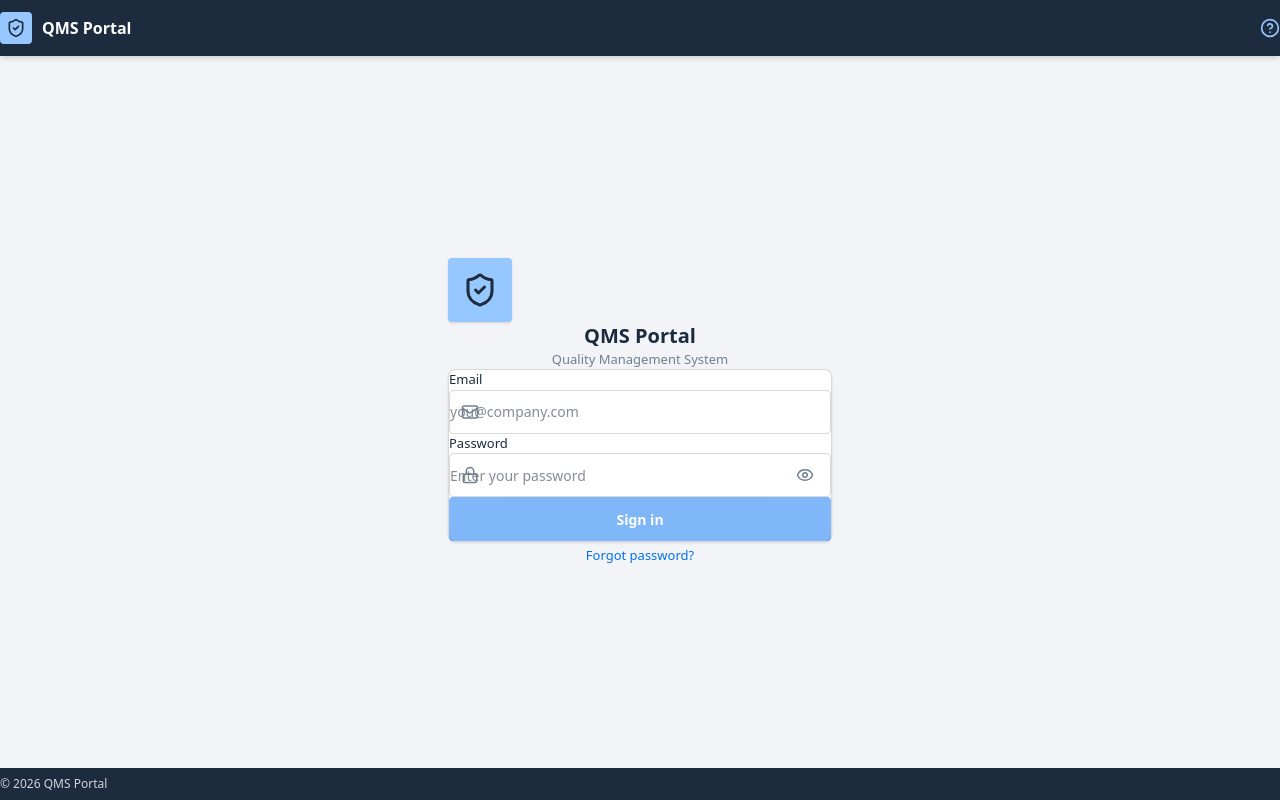
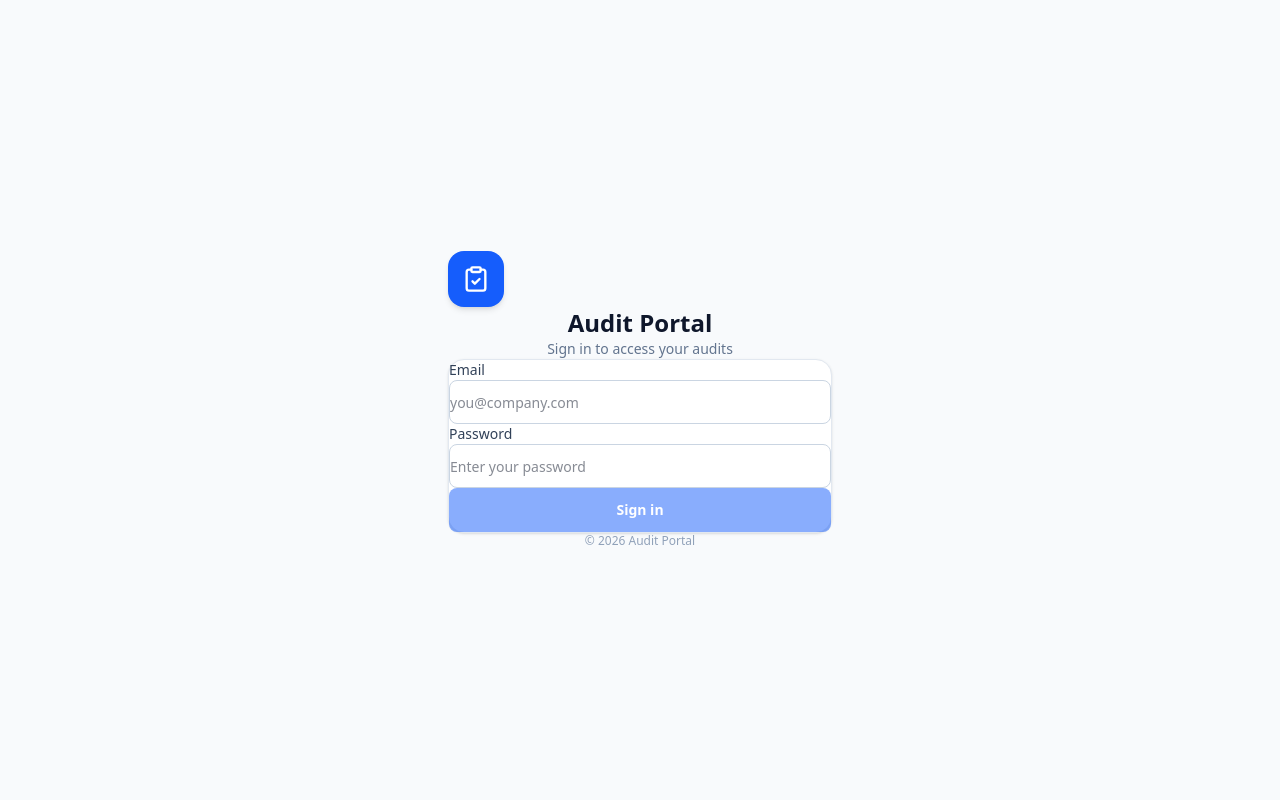
Before and after one commit to altamashhamsun/Quality-Management-System, a Next.js app: page / in a window 1280 px wide. Built offline with nearby package versions, Linux system fonts and the light colour scheme.

Commit message:
Simplify login to clean audit portal, remove inline field icons

```diff
--- a/src/app/page.tsx
+++ b/src/app/page.tsx
@@ -2,23 +2,13 @@
 
 import { useState } from "react";
 import { useRouter } from "next/navigation";
-import {
-  ShieldCheck,
-  Lock,
-  Mail,
-  Eye,
-  EyeOff,
-  Loader2,
-  AlertCircle,
-  HelpCircle,
-} from "lucide-react";
+import { Loader2, AlertCircle, ClipboardCheck } from "lucide-react";
 import { createClient } from "@/lib/supabase/browser";
 
 export default function LoginPage() {
   const router = useRouter();
   const [email, setEmail] = useState("");
   const [password, setPassword] = useState("");
-  const [showPassword, setShowPassword] = useState(false);
   const [loading, setLoading] = useState(false);
   const [error, setError] = useState<string | null>(null);
 
@@ -45,43 +35,33 @@ export default function LoginPage() {
   };
 
   return (
-    <div className="min-h-screen flex flex-col bg-sap-bg">
-      <header className="bg-sap-header text-white h-14 shrink-0 flex items-center justify-between px-5 shadow-md">
-        <div className="flex items-center gap-2.5">
-          <div className="w-8 h-8 rounded bg-sap-accent text-sap-header flex items-center justify-center">
-            <ShieldCheck className="w-5 h-5" />
-          </div>
-          <span className="font-semibold">QMS Portal</span>
-        </div>
-        <HelpCircle className="w-5 h-5 text-sap-accent" />
-      </header>
-
-      <div className="flex-1 flex items-center justify-center p-6">
+    <div className="min-h-screen flex items-center justify-center bg-slate-50 p-4">
       <div className="w-full max-w-sm">
         <div className="text-center mb-8">
-            <div className="w-16 h-16 rounded bg-sap-accent text-sap-header flex items-center justify-center mx-auto mb-4 shadow-sm">
-              <ShieldCheck className="w-9 h-9" />
+          <div className="w-14 h-14 rounded-2xl bg-blue-600 text-white flex items-center justify-center mx-auto mb-4 shadow-md">
+            <ClipboardCheck className="w-7 h-7" />
           </div>
-            <h1 className="text-xl font-semibold text-sap-text">QMS Portal</h1>
-            <p className="text-[13px] text-sap-muted mt-1">
-              Quality Management System
+          <h1 className="text-2xl font-bold text-slate-900">Audit Portal</h1>
+          <p className="text-sm text-slate-500 mt-1">
+            Sign in to access your audits
           </p>
         </div>
 
         {error && (
-            <div className="mb-4 flex items-center gap-2.5 p-3 rounded bg-red-50 border border-red-200 text-red-700 text-[13px]">
+          <div className="mb-4 flex items-center gap-2.5 p-3 rounded-lg bg-red-50 border border-red-200 text-red-700 text-sm">
             <AlertCircle className="w-4 h-4 shrink-0" />
             <span>{error}</span>
           </div>
         )}
 
-          <form onSubmit={handleLogin} className="bg-white p-7 rounded-lg shadow-sm border border-sap-border space-y-5">
+        <form
+          onSubmit={handleLogin}
+          className="bg-white p-7 rounded-2xl shadow-sm border border-slate-200 space-y-5"
+        >
           <div>
-              <label className="block text-[13px] font-medium text-sap-text mb-1.5">
+            <label className="block text-sm font-medium text-slate-700 mb-1.5">
               Email
             </label>
-              <div className="relative">
-                <Mail className="absolute left-3 top-1/2 -translate-y-1/2 w-[18px] h-[18px] text-sap-muted" />
             <input
               type="email"
               value={email}
@@ -89,45 +69,29 @@ export default function LoginPage() {
               placeholder="you@company.com"
               autoComplete="email"
               required
-                  className="w-full h-11 pl-10 pr-4 text-[14px] border border-sap-border rounded focus:outline-none focus:border-sap-primary focus:ring-2 focus:ring-sap-primary/20 transition"
+              className="w-full h-11 px-4 text-sm border border-slate-300 rounded-lg focus:outline-none focus:border-blue-500 focus:ring-2 focus:ring-blue-500/20 transition"
             />
-              </div>
           </div>
 
           <div>
-              <label className="block text-[13px] font-medium text-sap-text mb-1.5">
+            <label className="block text-sm font-medium text-slate-700 mb-1.5">
               Password
             </label>
-              <div className="relative">
-                <Lock className="absolute left-3 top-1/2 -translate-y-1/2 w-[18px] h-[18px] text-sap-muted" />
             <input
-                  type={showPassword ? "text" : "password"}
+              type="password"
               value={password}
               onChange={(e) => setPassword(e.target.value)}
               placeholder="Enter your password"
               autoComplete="current-password"
               required
-                  className="w-full h-11 pl-10 pr-12 text-[14px] border border-sap-border rounded focus:outline-none focus:border-sap-primary focus:ring-2 focus:ring-sap-primary/20 transition"
+              className="w-full h-11 px-4 text-sm border border-slate-300 rounded-lg focus:outline-none focus:border-blue-500 focus:ring-2 focus:ring-blue-500/20 transition"
             />
-                <button
-                  type="button"
-                  onClick={() => setShowPassword(!showPassword)}
-                  className="absolute right-2 top-1/2 -translate-y-1/2 h-9 w-9 flex items-center justify-center text-sap-muted hover:text-sap-primary rounded"
-                  aria-label="Toggle password visibility"
-                >
-                  {showPassword ? (
-                    <EyeOff className="w-[18px] h-[18px]" />
-                  ) : (
-                    <Eye className="w-[18px] h-[18px]" />
-                  )}
-                </button>
-              </div>
           </div>
 
           <button
             type="submit"
             disabled={loading || !email || !password}
-              className="w-full h-11 bg-sap-primary text-white rounded font-semibold text-[14px] hover:bg-sap-primary-hover transition-colors disabled:opacity-50 disabled:cursor-not-allowed flex items-center justify-center gap-2"
+            className="w-full h-11 bg-blue-600 text-white rounded-lg font-semibold text-sm hover:bg-blue-700 transition-colors disabled:opacity-50 disabled:cursor-not-allowed flex items-center justify-center gap-2"
           >
             {loading ? (
               <>
@@ -140,21 +104,10 @@ export default function LoginPage() {
           </button>
         </form>
 
-          <div className="mt-5 text-center">
-            <button
-              type="button"
-              onClick={() => {}}
-              className="text-[13px] text-sap-primary hover:underline"
-            >
-              Forgot password?
-            </button>
+        <p className="mt-5 text-center text-xs text-slate-400">
+          © {new Date().getFullYear()} Audit Portal
+        </p>
       </div>
-        </div>
-      </div>
-
-      <footer className="h-8 bg-sap-header text-white/80 text-[12px] flex items-center px-5 shrink-0">
-        © {new Date().getFullYear()} QMS Portal
-      </footer>
     </div>
   );
 }
```
Lines whose indentation alone changed are shown as unchanged.
